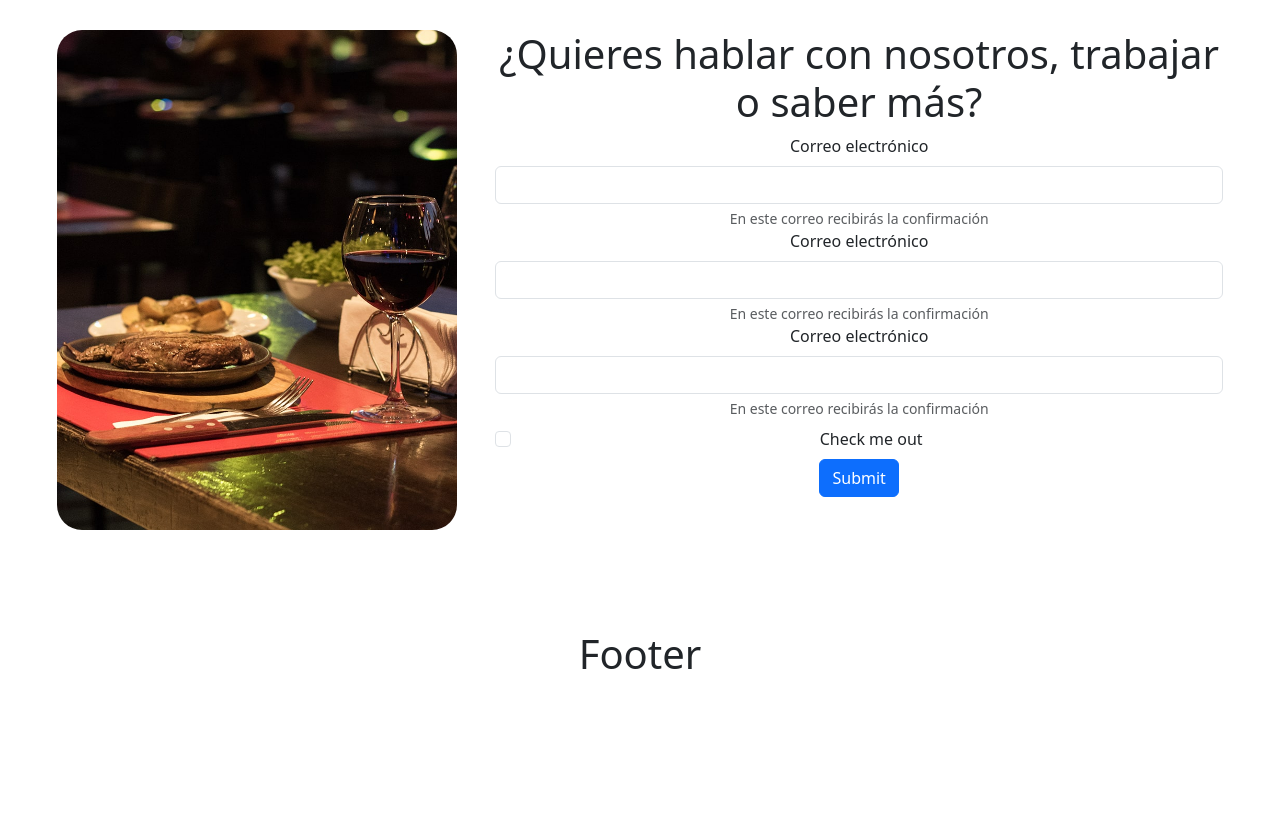
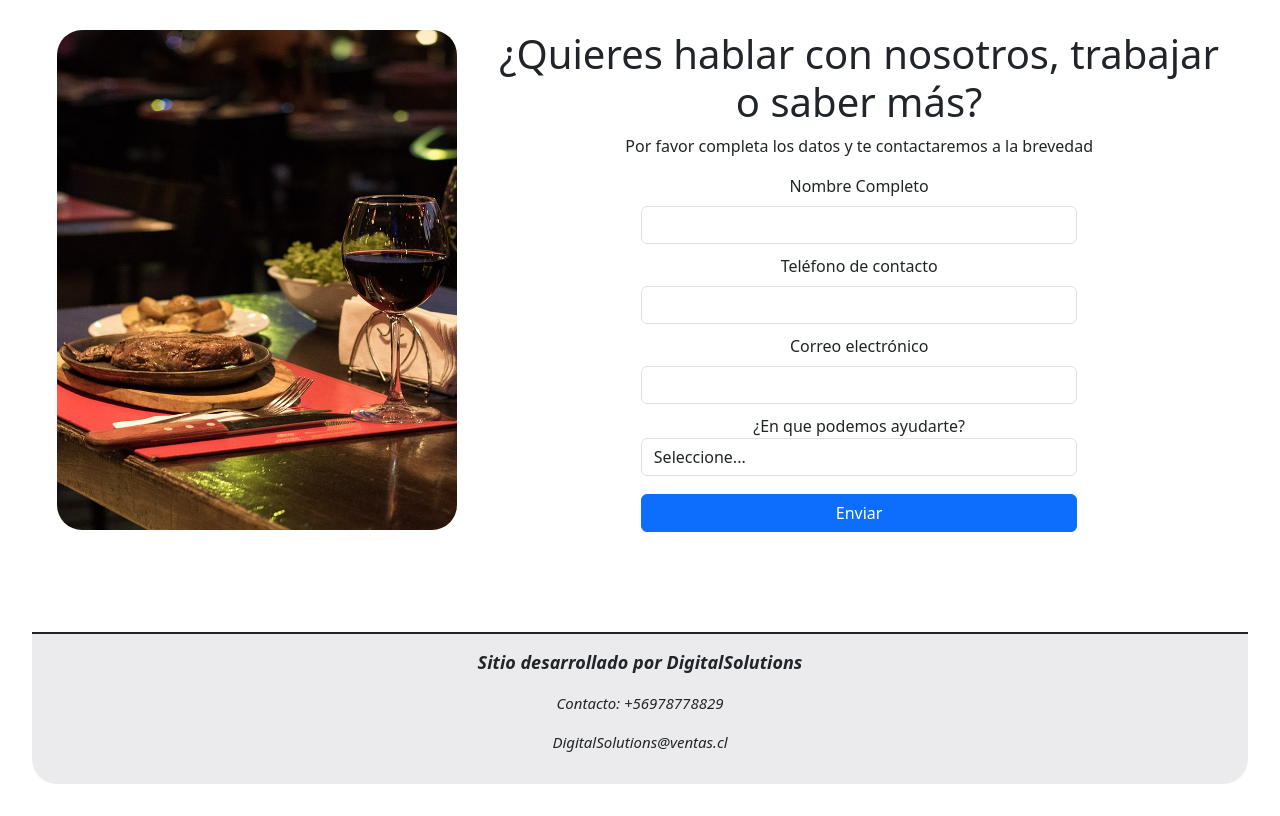
Before and after one commit to Jhernandez84/RestorApp, a React (Vite) app: page / in a window 1280 px wide. Shown: the part 1260-2076 px from the top of the page. Before the commit the page ends 1978 px from the top, so only its background shows below. Built offline with nearby package versions, Linux system fonts and the light colour scheme.

Commit message:
actualiza formatos y habilita guardar cambios en firebase

```diff
--- a/src/Componentes/BlogPage/Blog.jsx
+++ b/src/Componentes/BlogPage/Blog.jsx
@@ -1,27 +1,53 @@
+import "./styles.css"
+
+
+
 export const Blog = () =>{
+
     return(
         <>
             <section className="Blog">
-                <h1>Descubre los sabores del mundo en un solo lugar.</h1>
-                <article>
-                En nuestro blog, te llevaremos a un viaje culinario por diferentes culturas y te presentaremos recetas auténticas y deliciosas de todo el mundo.
+            <article className="chef-article article">
+                <article className="article-vertical">
+                    <h1>Descubre los sabores del mundo en un solo lugar.</h1>
+                    <div className="chef-text text">
+                    En nuestro blog, te llevaremos a un viaje culinario por diferentes culturas y te presentaremos recetas auténticas y deliciosas de todo el mundo.
+                    </div>
                 </article>
-                <article>
-    Nuestro equipo de chefs y expertos en gastronomía está apasionado por explorar la diversidad culinaria global y compartir sus descubrimientos contigo. Encontrarás recetas tradicionales de países como Italia, México, India, Tailandia, Francia y muchos más. Desde platos principales exquisitos hasta postres tentadores, tenemos algo para todos los paladares.
-            <article>
-            Además de las recetas, también te ofrecemos consejos útiles sobre ingredientes, técnicas de cocina y presentación de platos. Te ayudaremos a comprender los secretos de cada cocina y a crear platos auténticos en tu propia cocina.
+                    <img className="chef-photo" src="https://i.blogs.es/30cbec/fotojet-3/840_560.jpg" alt="" />
             </article>
-            <article>
-            Pero nuestro blog no se trata solo de recetas. También exploramos la historia y la cultura detrás de cada plato. Te contaremos las historias fascinantes de los ingredientes, las tradiciones culinarias y los festivales de comida en diferentes partes del mundo.
+
+            <h1>Un equipo de trabajo de primer nivel</h1>
+            <article className="chef-article article">
+                <img className="chef-photo" src="https://foodandtravel.mx/wp-content/uploads/2017/04/chefsenelmundo.jpg" alt="" />
+                <div className="chef-text text">
+                Nuestro equipo de chefs y expertos en gastronomía está apasionado por explorar la diversidad culinaria global y compartir sus descubrimientos contigo. Encontrarás recetas tradicionales de países como Italia, México, India, Tailandia, Francia y muchos más. Desde platos principales exquisitos hasta postres tentadores, tenemos algo para todos los paladares.
+                </div>
             </article>
+            <h1>Aprendemos de la práctica, no de la teoría</h1>
+            <article className="chef-recipes-article article">
+            <div className="chef-text text">
+            Además de las recetas, también te ofrecemos consejos útiles sobre ingredientes, técnicas de cocina y presentación de platos. Te ayudaremos a comprender los secretos de cada cocina y a crear platos auténticos en tu propio hogar.
+            </div>
+            <img className="chef-photo" src="https://www.eldiario24.com/d24ar/fotos/notas/2020/10/20/461204_20201020061304.jpg" alt="" />
+            </article>
+
+            <h1>No hay comida sin historia</h1>
+            <article className="chef-final-article">
+            <div className="chef-text text">
+            Nuestro blog no se trata solo de recetas, también exploramos la historia y la cultura detrás de cada plato. Te contaremos las historias fascinantes de los ingredientes, las tradiciones culinarias y los festivales de comida en diferentes partes del mundo.
+            </div>
+            <div className="article-two-columns">
+            <img className="chef-photo" src="https://media.istockphoto.com/id/163807674/es/foto/cocina-internacional.jpg?s=612x612&w=0&k=20&c=vzVod_CFpXt5-67UqY4cvxsletYkPkwUIN8fHA5M5Jo=" alt="" />
+            <div className="chef-text text">
             ¿Quieres aprender a hacer auténticos tacos mexicanos? ¿O tal vez estás interesado en descubrir los secretos de la pasta fresca italiana? No importa cuál sea tu interés culinario, estamos aquí para guiarte y ayudarte a expandir tus horizontes gastronómicos.
-            <article>
-            Así que prepárate para explorar nuevos sabores, experimentar en la cocina y disfrutar de la comida internacional en todo su esplendor. Suscríbete a nuestra lista de correo para recibir actualizaciones regulares y no te pierdas ninguna de nuestras deliciosas recetas y artículos.
+            </div>
+            </div>
+            <div className="chef-text text">
+            Prepárate para explorar nuevos sabores, experimentar en la cocina y disfrutar de la comida internacional en todo su esplendor. Suscríbete a nuestra lista de correo para recibir actualizaciones regulares y no te pierdas ninguna de nuestras deliciosas recetas y artículos.
+            </div>
             </article>
-            <article>
-            Aún no pruebas nuestros exquisitos platos, no dudes más, visitanos y ¡Bon appétit!
-            </article>
-                </article>
+            <h1>No dudes más, visitanos, ven a disfrutar!</h1>
             </section>
         </>
     )
--- /dev/null
+++ b/src/Componentes/BlogPage/styles.css
@@ -0,0 +1,53 @@
+.article{
+    padding: 25px;
+    margin: 50px;
+    display: grid;
+    grid-template-columns: 50% 50%;
+    flex-flow: wrap;
+}
+
+.article-vertical{
+    /* padding: 25px; */
+    /* margin: 25px; */
+    display: grid;
+    grid-template-rows: 40% 60%;
+    flex-flow: wrap;
+    gap: 10px;
+}
+
+.article-vertical h1{
+    padding-bottom: 30%;
+}
+
+.chef-photo-vertical{
+    width: 405px;
+    height: 70%;
+}
+
+.text{
+    text-align: justify;
+    margin: 0 15px 0 15px;
+}
+.chef-photo{
+    width: 100%;
+    height: 250px;
+}
+
+.chef-final-article{
+    padding: 25px;
+    margin: 50px;
+    display: grid;
+    grid-template-columns: ;
+
+}
+
+.article-two-columns{
+    padding: 25px 0 25px 0;
+    display: grid;
+    grid-template-columns: 50% 50%;
+    flex-flow: wrap;
+}
+
+.text-invite{
+    margin: 25px;
+}
--- a/src/Componentes/FormularioContacto/FormularioContacto.jsx
+++ b/src/Componentes/FormularioContacto/FormularioContacto.jsx
@@ -1,5 +1,33 @@
 import "./styles.css"
+import swal from "sweetalert"
+import { db } from "../Firebase/firebase"
+import { useState } from "react"
+
 export const FormContacto = () =>{
+
+    const camposContacto = {name:'',phone:'',email:'',request:'Seleccione...'}
+    const [contacto,setContacto] = useState(camposContacto)
+
+// Acá estoy enviando la información de reserva a la base de datos firestore.
+    const EnviarCorreo = async (e) =>{
+        e.preventDefault()
+
+        try{
+            await db.collection('contacto').add(contacto)
+            swal("Solicitud recibida exitosamente", `Muchas gracias ${contacto.name}, tu solicitud para ${contacto.request} pronto será respondida al correo ${contacto.email}`, "success");
+            setContacto(camposContacto)
+        }catch (err){
+            swal("Upsss", "¿Algo falló, podrías intentar nuevamente?", "error");
+        }
+    }
+
+    const getFormValues = ({target}) =>{
+        setContacto({
+          ...contacto,[target.name]: target.value
+        })
+        // console.log(contacto)
+      }
+
     return (
         <>
         <section className="container-contacto">
@@ -12,26 +40,31 @@ export const FormContacto = () =>{
         <div className="mb-2">
             <h1>¿Quieres hablar con nosotros, trabajar o saber más?</h1>
 
+        <p>Por favor completa los datos y te contactaremos a la brevedad</p>
+        <div className="form-input">
+        <label for="exampleInputEmail1" className="form-label">Nombre Completo</label>
+        <input name="name" onChange={getFormValues} value={contacto.name} type="text" className="form-control" id="inputName" aria-describedby="emailHelp" required></input>
+        </div>
+        <div className="form-input">
+        <label for="exampleInputEmail1" className="form-label">Teléfono de contacto</label>
+        <input name="phone" onChange={getFormValues} value={contacto.phone} type="phone" className="form-control" id="inputPhone" aria-describedby="emailHelp"></input>
+        </div>
+        <div className="form-input">
         <label for="exampleInputEmail1" className="form-label">Correo electrónico</label>
-        <input type="email" className="form-control" id="exampleInputEmail1" aria-describedby="emailHelp"></input>
-        <div id="emailHelp" className="form-text">En este correo recibirás la confirmación</div>
-
-        <label for="exampleInputEmail1" className="form-label">Correo electrónico</label>
-        <input type="email" className="form-control" id="exampleInputEmail1" aria-describedby="emailHelp"></input>
-        <div id="emailHelp" className="form-text">En este correo recibirás la confirmación</div>
-
-        <label for="exampleInputEmail1" className="form-label">Correo electrónico</label>
-        <input type="email" className="form-control" id="exampleInputEmail1" aria-describedby="emailHelp"></input>
-        <div id="emailHelp" className="form-text">En este correo recibirás la confirmación</div>
-
-
+        <input name="email" onChange={getFormValues} value={contacto.email} type="email" className="form-control" id="inputMail" aria-describedby="emailHelp"></input>
         </div>
-
-        <div className="mb-2 form-check">
-        <input type="checkbox" className="form-check-input" id="exampleCheck1"></input>
-        <label className="form-check-label" for="exampleCheck1">Check me out</label>
+        <div className="form-input">
+        <label for="inputState">¿En que podemos ayudarte?</label>
+            <select name="request" onChange={getFormValues} value={contacto.request} id="inputState" className="form-control">
+            <option disabled selected>Seleccione...</option>
+            <option>Reservas</option>
+            <option>Eventos Coporativos</option>
+            <option>Clases de Cocina</option>
+            <option>Otros</option>
+        </select>
         </div>
-        <button type="submit" class="btn btn-primary">Submit</button>
+        </div>
+        <button type="submit" onClick={EnviarCorreo} className="btn btn-primary">Enviar</button>
         </form>
         </div>
         </section>
--- a/src/Componentes/FormularioContacto/styles.css
+++ b/src/Componentes/FormularioContacto/styles.css
@@ -3,6 +3,14 @@
     grid-template-columns: auto auto;
     margin: 500px 25px 100px 25px;
 
+}
+
+.form-input{
+    margin: 10px 20% 0 20%;
+    display: flex;
+    flex-direction: column;
+    justify-content: center;
+    align-items: center;
 }
 
 img{
@@ -13,6 +21,9 @@ img{
 
 .container-formulario{
     margin-left: 5%;
+}
 
-
+.btn{
+    margin: 10px 20% 0 20%;
+    width: 60%;
 }
--- a/src/Componentes/Header-Footer/Footer.jsx
+++ b/src/Componentes/Header-Footer/Footer.jsx
@@ -1,7 +1,11 @@
+import "./styles.css"
+
 export const Footer = () =>{
-
     return(
-    <h1>Footer</h1>
+        <section className="footer">
+            <p className="footer-developer">Sitio desarrollado por DigitalSolutions</p>
+            <p className="footer-phone">Contacto: +56978778829</p>
+            <p className="footer-mail">DigitalSolutions@ventas.cl</p>
+        </section>
     )
-
 }
--- a/src/Componentes/Header-Footer/Header.jsx
+++ b/src/Componentes/Header-Footer/Header.jsx
@@ -1,5 +1,5 @@
 export const Header = () =>{
     return(
-    <h1>Header</h1>
+    <h1></h1>
     )
 }
--- /dev/null
+++ b/src/Componentes/Header-Footer/styles.css
@@ -0,0 +1,23 @@
+.footer{
+    border-top: solid 2px;
+    /* border-color: black; */
+    background: rgb(235, 235, 237);
+    padding: 15px 0 15px 0;
+    border-radius:  0 0 25px 25px;
+    margin-top: 80px;
+}
+.footer .footer-developer{
+    font-size: 18px;
+    font-style: italic;
+    font-weight: bold;
+}
+
+.footer .footer-phone{
+    font-size: 15px;
+    font-style: italic;
+}
+
+.footer .footer-mail{
+    font-size: 15px;
+    font-style: italic;
+}
--- a/src/Componentes/Navbar/Navbar.jsx
+++ b/src/Componentes/Navbar/Navbar.jsx
@@ -11,7 +11,7 @@ export const Navbar = () =>{
 
     return(
         <>
-        <nav className="navbar navbar-expand-lg bg-body-tertiary">
+        <nav className="navbar navbar-expand-lg bg-body-tertiary sticky-top">
         <div className="container-fluid">
             <NavLink className="navbar-brand" to="/">RestorApp</NavLink>
             <button className="navbar-toggler" type="button" data-bs-toggle="collapse" data-bs-target="#navbarSupportedContent" aria-controls="navbarSupportedContent" aria-expanded="false" aria-label="Toggle navigation">
@@ -23,13 +23,13 @@ export const Navbar = () =>{
                 <NavLink className="nav-link active" aria-current="page" to="/NuestroMenu">Nuestro Menú</NavLink>
                 </li>
                 <li className="nav-item">
-                <NavLink className="nav-link active" aria-current="page" to="/Reservas">Reservas</NavLink>
+                <NavLink className="nav-link active" aria-current="page" to="/Reservas">Reservas Socios</NavLink>
                 </li>
                 <li className="nav-item">
                 <NavLink className="nav-link active" aria-current="page" to="/NuestroBlog">Nuestro Blog</NavLink>
                 </li>
                 <li className="nav-item">
-                <NavLink className="nav-link active" aria-current="page" to="/Contacto">Contacto</NavLink>
+                <a href="#" className="nav-link active" aria-current="page" to="/Contacto">Contacto</a>
                 </li>
             </ul>
 
--- a/src/Componentes/Pages/BlogPage.jsx
+++ b/src/Componentes/Pages/BlogPage.jsx
@@ -1,9 +1,12 @@
 import { Blog } from "../BlogPage/Blog"
+import {Footer} from "../Header-Footer/Footer"
 
 export const BlogPage = () => {
     return (
         <>
             <Blog/>
+            <Footer/>
+
         </>
     )
 }
--- a/src/Componentes/Pages/HomePage.jsx
+++ b/src/Componentes/Pages/HomePage.jsx
@@ -2,6 +2,7 @@ import { VideoIntro } from "../VideoIncrustado/VideoIntro"
 import { FormContacto } from "../FormularioContacto/FormularioContacto"
 import { Header } from "../Header-Footer/Header"
 import { Footer } from "../Header-Footer/Footer"
+import { NavLink } from "react-router-dom"
 
 export const HomePage = () =>{
     return (
@@ -17,7 +18,7 @@ export const HomePage = () =>{
             </div>
 
 
-            <p>En nuestro restaurant nos preocupamos por los detalles, es por esto que... </p>
+            <p>En nuestro restaurant nos preocupamos por los detalles, es por esto que... te invitamos a conocer nuestro <NavLink className="nav-link" aria-current="page" to="/NuestroBlog">Blog</NavLink> en dónde podrás encontrar bla bla bla</p>
 
         <FormContacto/>
         <Footer/>
--- a/src/Componentes/Pages/MenuPage.jsx
+++ b/src/Componentes/Pages/MenuPage.jsx
@@ -1,5 +1,6 @@
 import { MenuCardGenerator } from "../Menu/MenuCardGenerator"
 import { Menu } from "../Menu/MenuDB"
+import { Footer } from "../Header-Footer/Footer"
 import "./styles.css"
 
 
@@ -62,6 +63,7 @@ export const MenuPage = (Menu) =>{
         <div className="card-container">
             {menu.map((menu)=>( <MenuCardGenerator menu={menu} key={menu.id}/>))}
         </div>
+        <Footer/>
         </>
     )
 }
--- a/src/Componentes/Pages/ReservationPage.jsx
+++ b/src/Componentes/Pages/ReservationPage.jsx
@@ -1,10 +1,12 @@
 import { VistaReservas } from "../Reservas/VistaReservas"
+import { Footer } from "../Header-Footer/Footer"
 
 export const ReservationPage = () =>{
     return(
         <>
         <h2>Reservas</h2>
         <VistaReservas/>
+        <Footer/>
         </>
     )
 }
```
Also changed, not shown: src/Componentes/BlogPage/images/foto_chef.jpeg (added).
